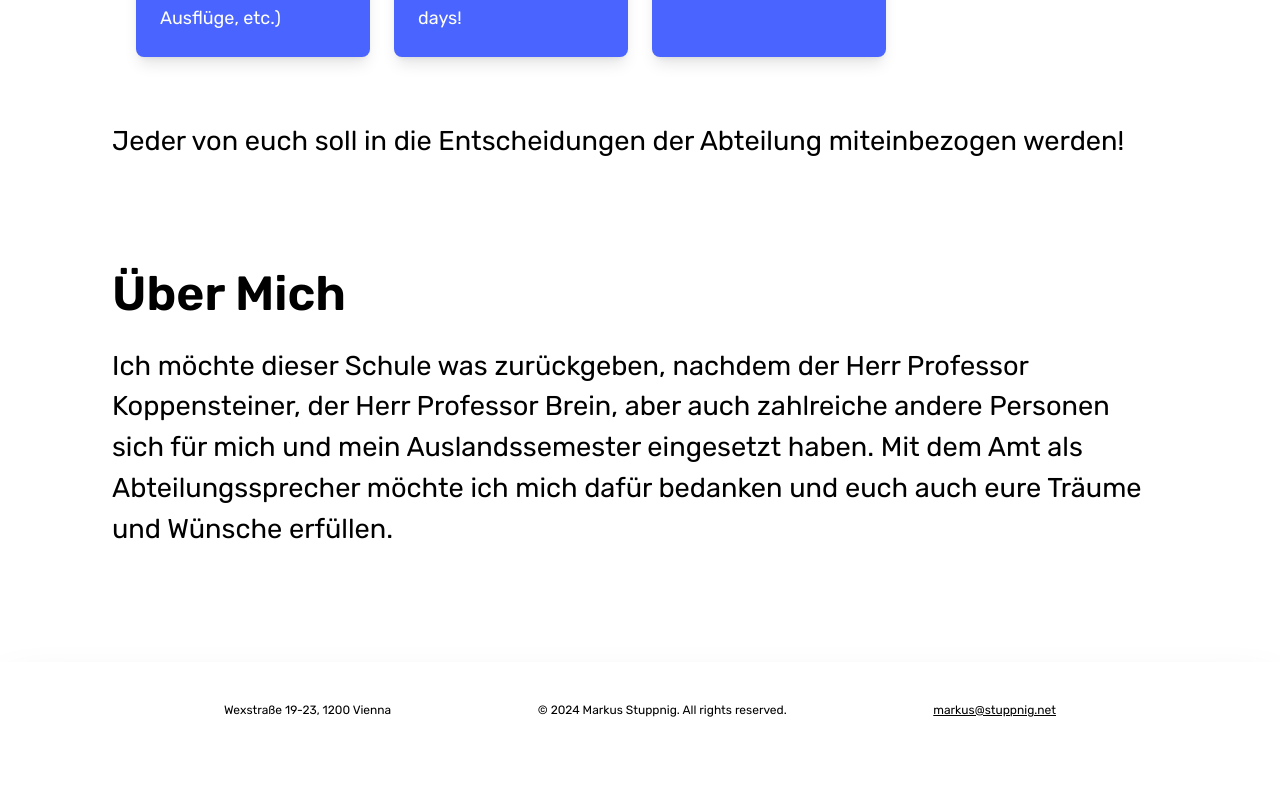
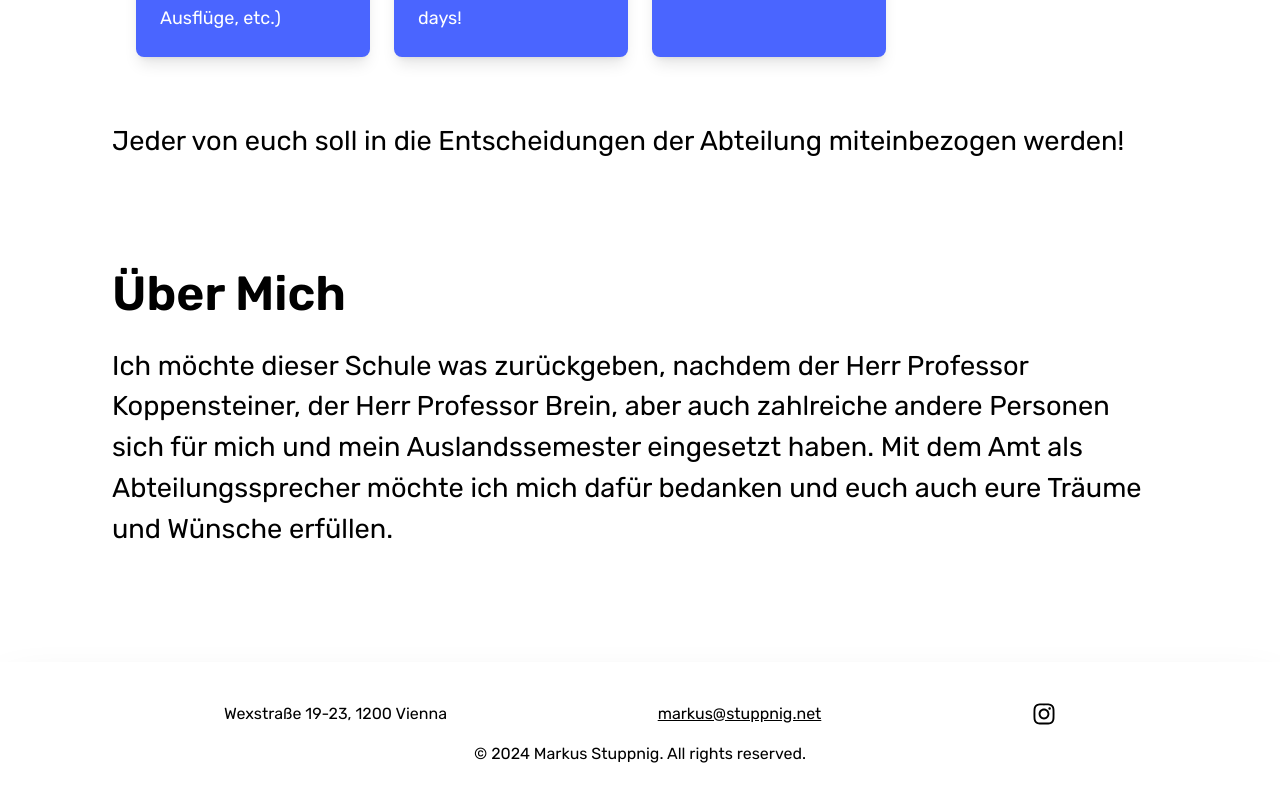
Before and after one commit to Markus-Stuppnig/Website, a Next.js app: page /abteilungssprecher in a window 1280 px wide. Shown: the part 1872-2670 px from the top of the page. Before the commit the page ends 2630 px from the top, so only its background shows below. Built offline with nearby package versions, Linux system fonts and the light colour scheme.

Commit message:
Updated footer looks and Insta link

```diff
--- a/app/globals.css
+++ b/app/globals.css
@@ -3,7 +3,7 @@
 @tailwind utilities;
 
 :root {
-    --selected-text-color: #333333; /* Green */
+    --selected-text-color: #110831;
   }
 
   ::selection {
--- a/app/layout.tsx
+++ b/app/layout.tsx
@@ -18,7 +18,7 @@
   return (
     <html lang="en" className={`overflow-scroll`} style={{scrollBehavior:'smooth'}}>
       <body className={`${myFont.className}`}>
-        <div className="overflow-x-hidden bg-white z-10">
+        <div className="overflow-x-hidden  z-10">
           <Navbar />
           {children}
           <Analytics />
--- a/components/Footer/Footer.tsx
+++ b/components/Footer/Footer.tsx
@@ -2,10 +2,9 @@
 
 import Link from "next/link";
 import React, { useEffect, useState } from "react";
-import SectionDivider from "../-General/SectionDivider";
+import { FaInstagram } from "react-icons/fa";
 
 export default function Footer() {
-
   const [currentYear, setCurrentYear] = useState('');
 
   useEffect(() => {
@@ -18,21 +17,30 @@
   }, []);
 
   return (
-    <>
-      <footer className="pt-5 pb-4 md:pt-10 md:pb-8 px-4 text-center text-gray-500 w-full flex justify-center shadow-2xl">
+    <footer className="bg-gray-900 text-gray-400 pt-5 pb-4 md:pt-10 md:pb-8 px-4 text-center w-full flex flex-col items-center shadow-2xl">
+      <div className="flex flex-col md:flex-row items-center justify-between w-11/12 lg:w-2/3 space-y-4 md:space-y-0">
 
-        <div className="flex items-center justify-between w-11/12 lg:w-2/3">
-          <small className="pb-2 block text-xs">
-            Wexstraße 19-23, 1200 Vienna
-              </small>
-          <small className="pb-2 block text-xs">
-            &copy; { currentYear } Markus Stuppnig. All rights reserved.
-              </small>
-          <Link href="mailto:markus@stuppnig.net" className="pb-2 block text-xs underline">
-                markus@stuppnig.net
+        <small className="block text-sm md:text-base">
+          Wexstraße 19-23, 1200 Vienna
+        </small>
+
+        <Link href="mailto:markus@stuppnig.net" className="block text-sm md:text-base underline hover:bg-black hover:text-white transition-colors">
+          markus@stuppnig.net
+        </Link>
+
+        <div className="flex items-center space-x-4">
+          <Link href="https://instagram.com/markusstuppnig" target="_blank" className="flex hover:text-black transition-colors">
+            <FaInstagram size={24} />
           </Link>
         </div>
-      </footer>
-    </>
+
+      </div>
+
+      <div className="w-full mt-4">
+        <small className="block text-sm md:text-base">
+          &copy; {currentYear} Markus Stuppnig. All rights reserved.
+        </small>
+      </div>
+    </footer>
   );
 }
```
